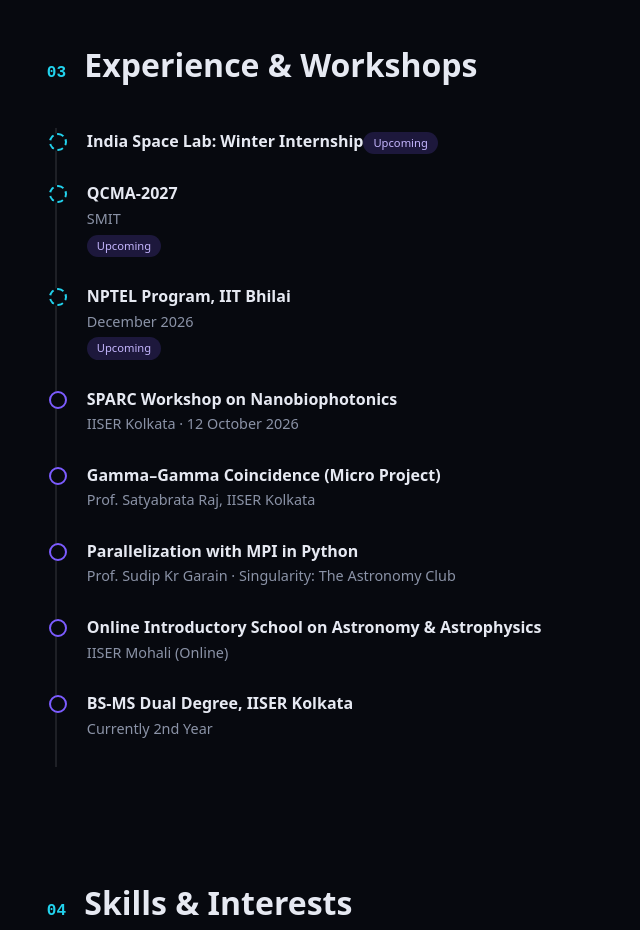
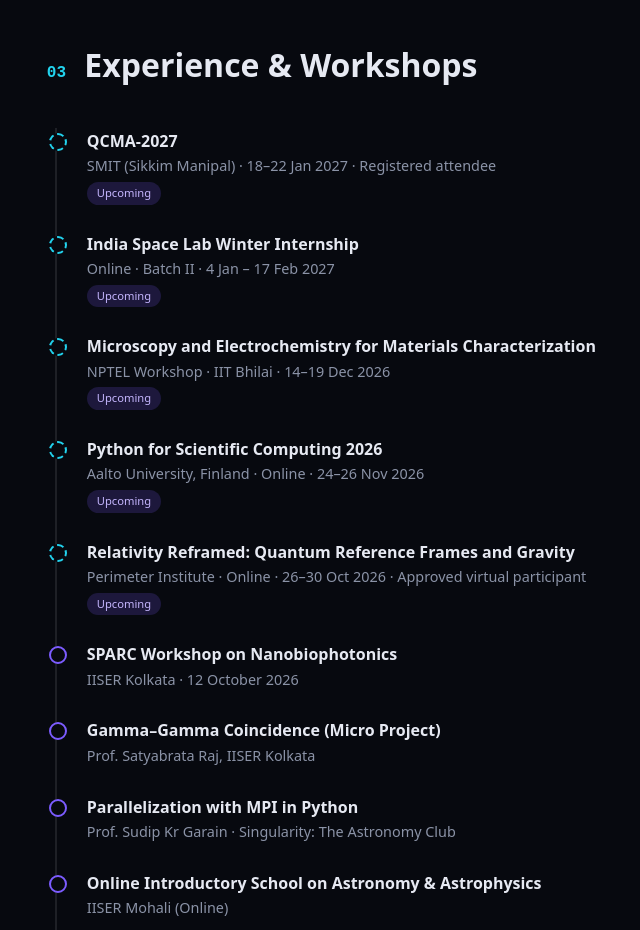
Before and after one commit to Sagnik12345/Sagnik12345.github.io, a plain HTML site: page index.html in a window 1280 px wide. Shown: the part 2280-3210 px from the top of the page, without its empty margins (120-760 px from the left). Drawn offline with Linux system fonts and the light colour scheme.

Commit message:
Timeline: confirmed events

```diff
--- a/index.html
+++ b/index.html
@@ -43,9 +43,11 @@
 
 <section id="experience" class="reveal"><h2><span>03</span> Experience &amp; Workshops</h2>
 <div class="tl">
-<div class="ti up"><b>India Space Lab: Winter Internship</b><span class="pill">Upcoming</span></div>
-<div class="ti up"><b>QCMA-2027</b><p>SMIT</p><span class="pill">Upcoming</span></div>
-<div class="ti up"><b>NPTEL Program, IIT Bhilai</b><p>December 2026</p><span class="pill">Upcoming</span></div>
+<div class="ti up"><b>QCMA-2027</b><p>SMIT (Sikkim Manipal) · 18–22 Jan 2027 · Registered attendee</p><span class="pill">Upcoming</span></div>
+<div class="ti up"><b>India Space Lab Winter Internship</b><p>Online · Batch II · 4 Jan – 17 Feb 2027</p><span class="pill">Upcoming</span></div>
+<div class="ti up"><b>Microscopy and Electrochemistry for Materials Characterization</b><p>NPTEL Workshop · IIT Bhilai · 14–19 Dec 2026</p><span class="pill">Upcoming</span></div>
+<div class="ti up"><b>Python for Scientific Computing 2026</b><p>Aalto University, Finland · Online · 24–26 Nov 2026</p><span class="pill">Upcoming</span></div>
+<div class="ti up"><b>Relativity Reframed: Quantum Reference Frames and Gravity</b><p>Perimeter Institute · Online · 26–30 Oct 2026 · Approved virtual participant</p><span class="pill">Upcoming</span></div>
 <div class="ti"><b>SPARC Workshop on Nanobiophotonics</b><p>IISER Kolkata · 12 October 2026</p></div>
 <div class="ti"><b>Gamma–Gamma Coincidence (Micro Project)</b><p>Prof. Satyabrata Raj, IISER Kolkata</p></div>
 <div class="ti"><b>Parallelization with MPI in Python</b><p>Prof. Sudip Kr Garain · Singularity: The Astronomy Club</p></div>
```
